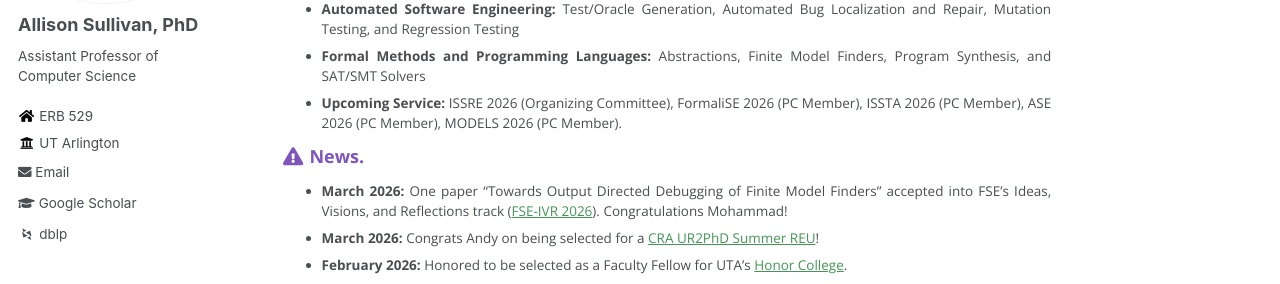
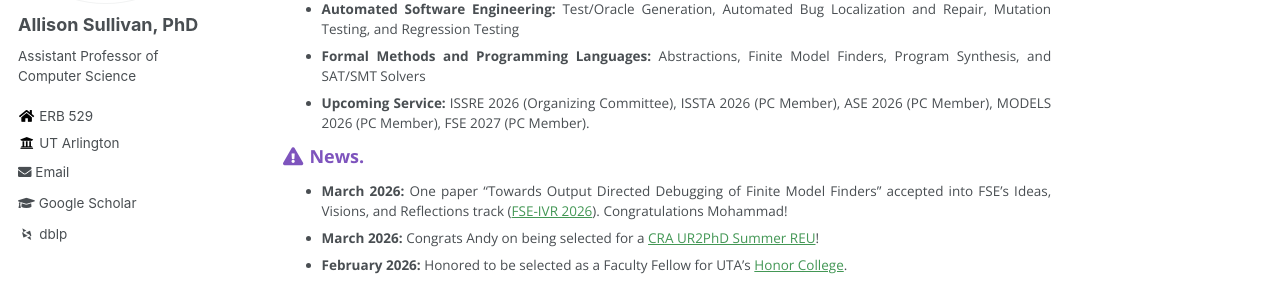
Before and after one commit to Allisonius/allisonius.github.io, a Jekyll site: the page built from _pages/about.md, in a window 1280 px wide and 900 px high, scrolled down 411 px. Shown: the part 166-450 px from the top of the window. Built offline with Jekyll 4.4.1, drawn with Linux system fonts in a browser that asks for light colours; some web fonts are replaced.

Commit message:
Update about.md

```diff
--- a/_pages/about.md
+++ b/_pages/about.md
@@ -22,7 +22,7 @@ I was a speaker at [NSF's CISE Career Workshop 2024](https://www.cnsr.ictas.vt.e
 My main goal is to improve software reliability by focusing on:
   * **Automated Software Engineering:** Test/Oracle Generation, Automated Bug Localization and Repair, Mutation Testing, and Regression Testing
   * **Formal Methods and Programming Languages:** Abstractions, Finite Model Finders, Program Synthesis, and SAT/SMT Solvers
- * **Upcoming Service:** ISSRE 2026 (Organizing Committee), FormaliSE 2026 (PC Member), ISSTA 2026 (PC Member), ASE 2026 (PC Member), MODELS 2026 (PC Member).
+ * **Upcoming Service:** ISSRE 2026 (Organizing Committee), ISSTA 2026 (PC Member), ASE 2026 (PC Member), MODELS 2026 (PC Member), FSE 2027 (PC Member).
 
 
 ### <i class="fa fa-fw fa-exclamation-triangle" aria-hidden="true"></i> News.
```
